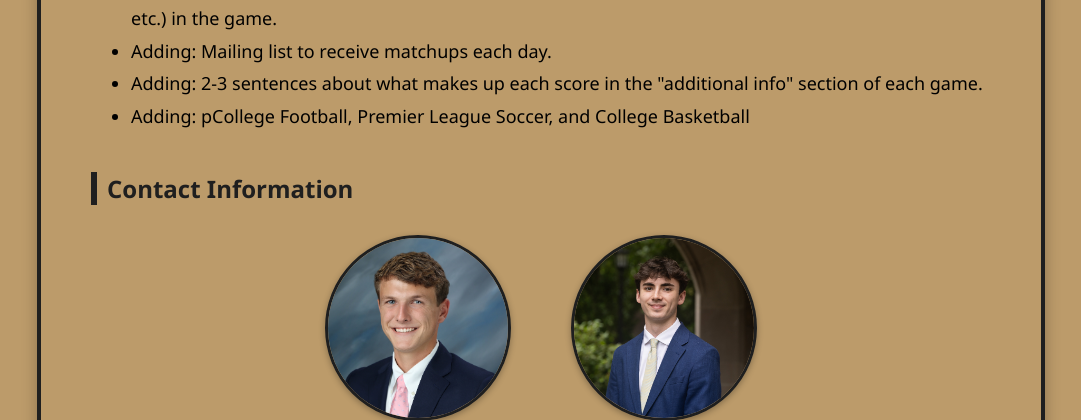
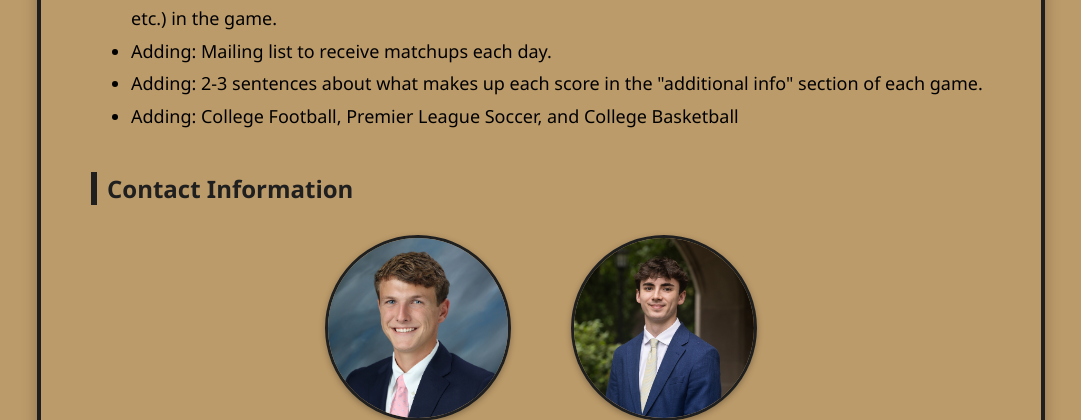
Before and after one commit to ckgifford06/w2wSports, a Flask app: page /about in a window 1280 px wide. Shown: the part 1415-1835 px from the top of the page, without its empty margins (99-1180 px from the left). Run offline with Flask 3, Linux system fonts and the light colour scheme.

Commit message:
Update about.html

```diff
--- a/templates/about.html
+++ b/templates/about.html
@@ -201,7 +201,7 @@
       <li>Fixing: Live Score displays "Not Started" when there is a break (halftime, end of period, end of quarter, etc.) in the game.</li>
       <li>Adding: Mailing list to receive matchups each day.</li>
       <li>Adding: 2-3 sentences about what makes up each score in the "additional info" section of each game.</li>
-      <li>Adding: pCollege Football, Premier League Soccer, and College Basketball</li>
+      <li>Adding: College Football, Premier League Soccer, and College Basketball</li>
     </ul>
 
 
```
